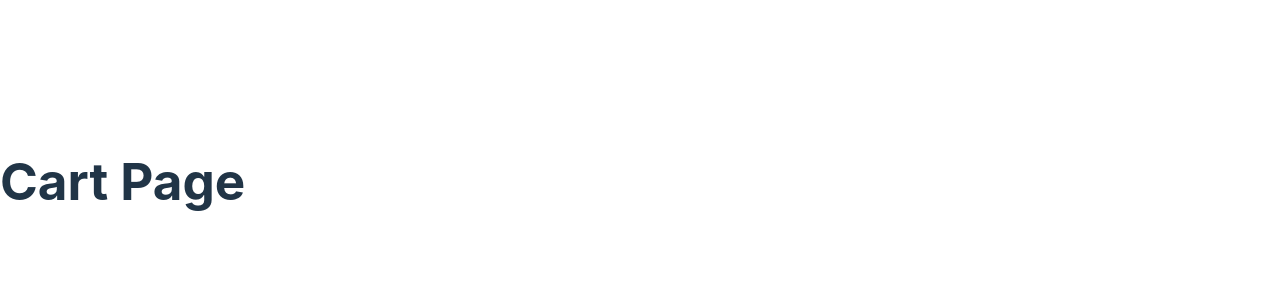
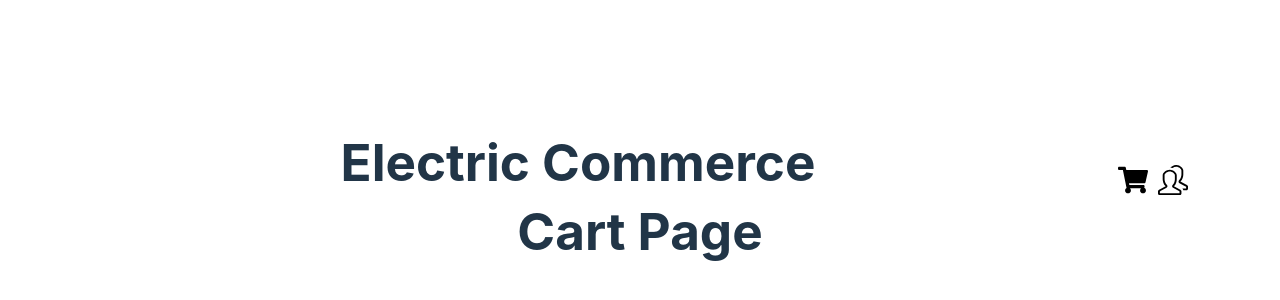
Before and after one commit to kip2/E-Commerce-Site-React, a React (Vite) app in the folder app/: page / in a window 1280 px wide. Shown: the part 218-518 px from the top of the page. Built offline with nearby package versions, Linux system fonts and the light colour scheme.

Commit message:
Hedar追加

```diff
--- a/app/src/components/template/Cart.tsx
+++ b/app/src/components/template/Cart.tsx
@@ -1,7 +1,9 @@
+import Header from "../organisms/Header"
 
 const Cart = () => {
     return(
         <>
+            <Header />
             <h1>Cart Page</h1>
         </>
     )
```
